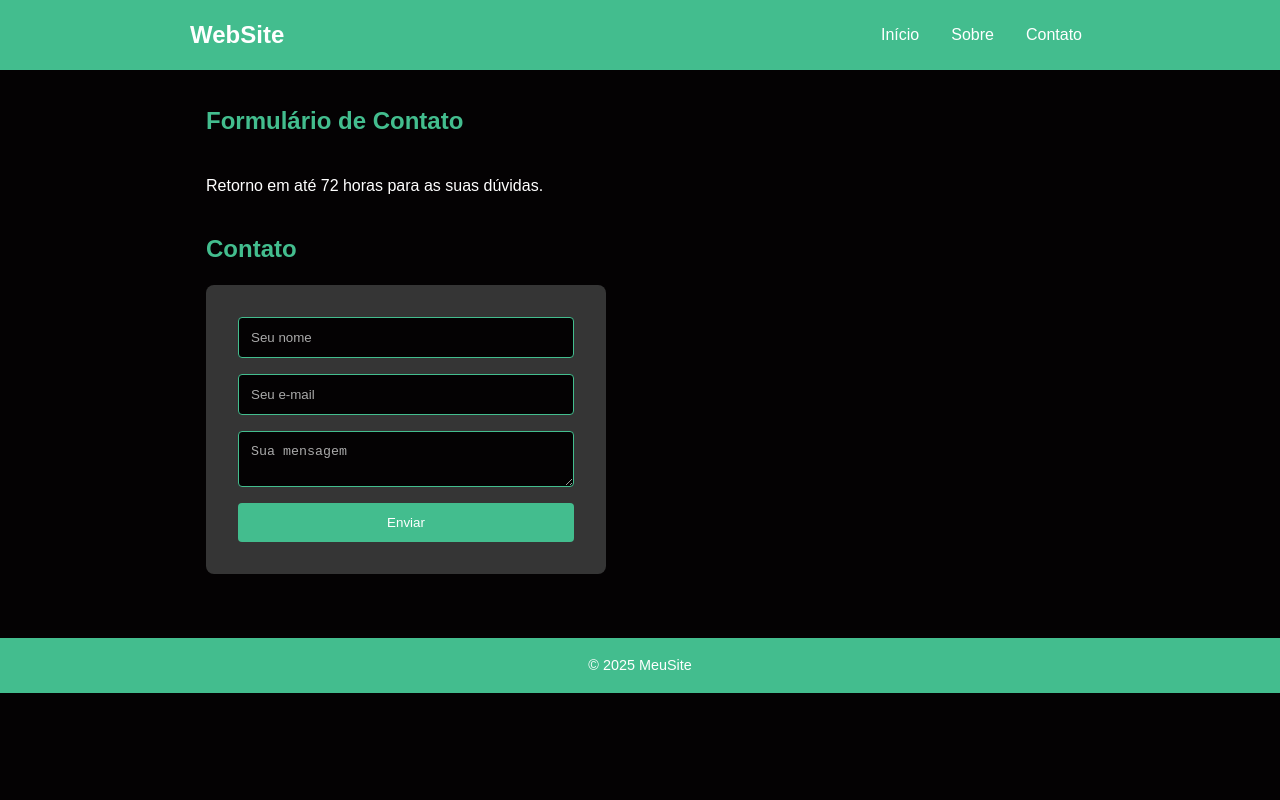
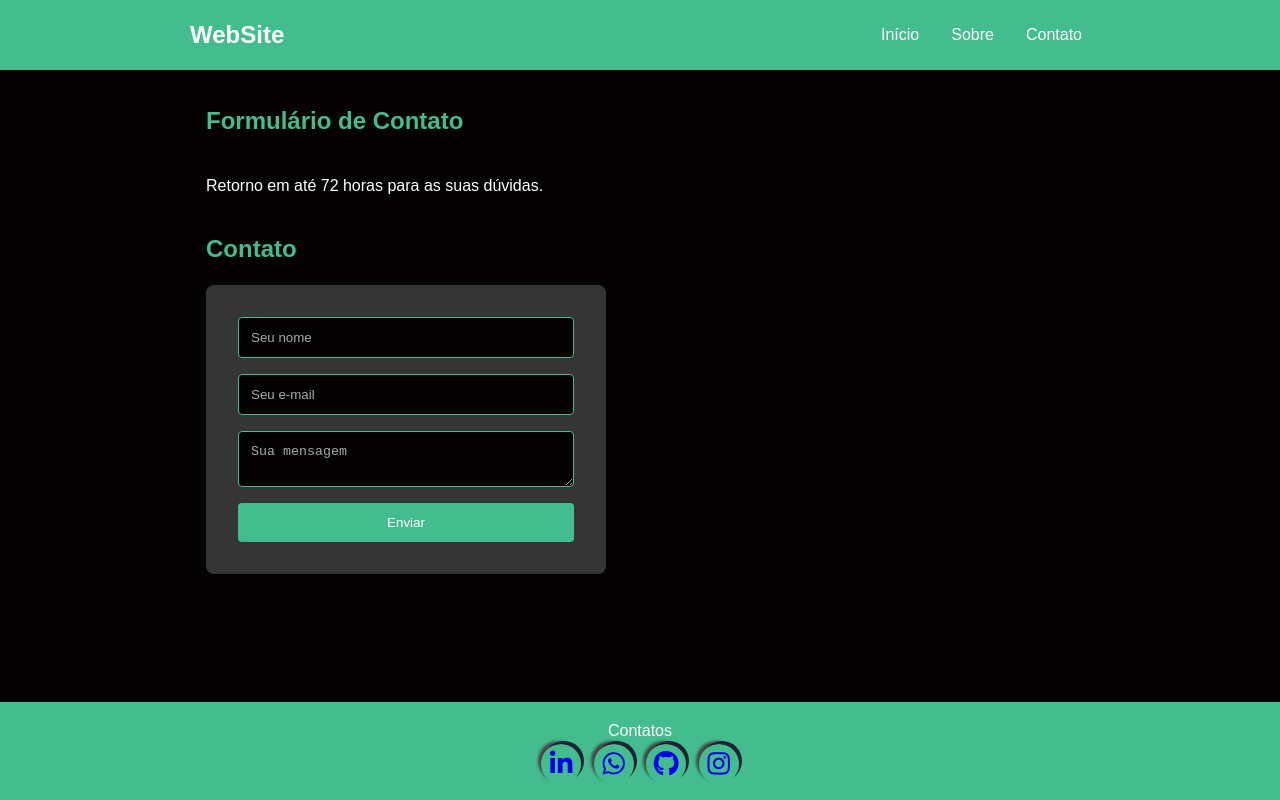
Before and after one commit to rafael-wiegand/Mapa-Progracao-Front-End, a plain HTML site: page index.html in a window 1280 px wide. Drawn offline with Linux system fonts and the light colour scheme.

Commit message:
atualizando o footer

```diff
--- a/index.html
+++ b/index.html
@@ -8,12 +8,14 @@
     <link rel="stylesheet" href="src/css/variaveis.css" />
     <link rel="stylesheet" href="src/css/global.css" />
     <link rel="stylesheet" href="src/css/responsivo.css" />
+      <!-- Link para o Font Awesome -->
+    <link rel="stylesheet" href="https://cdnjs.cloudflare.com/ajax/libs/font-awesome/6.0.0-beta3/css/all.min.css">
 </head>
 <body>
     <header class="header">
         <nav class="navbar">
             <div class="logo">WebSite</div>
-            <ul id="menu">
+            <ul class="menu">
                 <li><a href="#home">Início</a></li>
                 <li><a href="#sobre">Sobre</a></li>
                 <li><a href="#contato">Contato</a></li>
@@ -43,8 +45,22 @@
         </section>
     </main>
 
-    <footer>
-        <p>&copy; 2025 MeuSite</p>
+    <footer class="footer">
+        <p class="contatos">Contatos</p>
+        <div class="redes-sociais">
+                <a target="_blank" href="https://www.linkedin.com/in/rafael-wiegand-87777b268/" class="outer-shadow">
+                    <i class="fab fa-linkedin-in"></i>
+                </a>
+                <a href="#" class="outer-shadow">
+                    <i class="fab fa-whatsapp"></i>
+                </a>
+                <a href="#" class="outer-shadow">
+                    <i class="fab fa-github"></i>
+                </a>
+                <a href="#" class="outer-shadow">
+                    <i class="fab fa-instagram"></i>
+                </a>
+            </div>
     </footer>
 
     <script src="src/js/index.js"></script>
--- a/src/css/global.css
+++ b/src/css/global.css
@@ -25,19 +25,19 @@ body {
   font-size: 1.5rem;
 }
 
-#menu {
+.menu {
   list-style: none;
   display: flex;
   gap: 1rem;
 }
 
-#menu li a {
+.menu li a {
   color: var(--cor-branca);
   text-decoration: none;
   padding: 0.5rem;
 }
 
-#menu li a:hover {
+.menu li a:hover {
   color: var(--cor-secundaria);
 }
 
@@ -98,9 +98,37 @@ section h2 {
 
 /* Rodapé */
 footer {
-  text-align: center;
-  padding: 1rem;
+   position: fixed;
+  bottom: 0;
+  left: 0;
+  width: 100%;  /* garante 100% da largura */
   background: var(--cor-primaria);
   color: var(--cor-branca);
-  font-size: 0.9rem;
+  padding: 1rem; /* fixo, ajusta conforme desejado */
+  text-align: center;
 }
+
+
+
+.outer-shadow{
+    box-shadow: 3px -3px #222237, -3px -3px 3px #454545;
+}
+
+.redes-sociais a {
+    display: inline-block;
+    width: 40px;
+    height: 40px;
+    font-size: 1.6rem;
+    text-align: center;
+    margin: 0 4px;
+    border-radius: 50%;
+    transition: all 0.3s ease;
+}
+
+.redes-sociais a:hover{
+    color: var(--cor-secundaria);
+}
+/*alinhamento vertical*/
+.redes-sociais a i{
+    line-height: 40px;
+}
--- a/src/css/responsivo.css
+++ b/src/css/responsivo.css
@@ -1,6 +1,6 @@
 /* Menu responsivo */
 @media (max-width: 768px) {
-  #menu {
+  .menu {
     flex-direction: column;
     gap: 0.5rem;
   }
```
